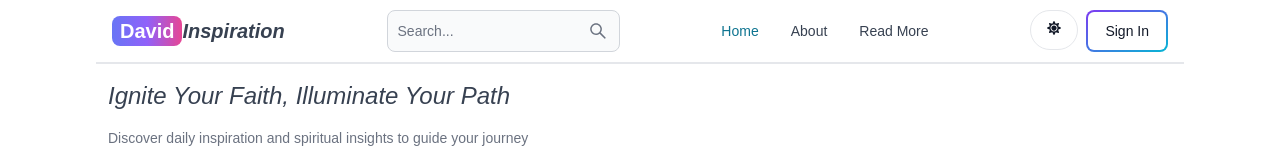
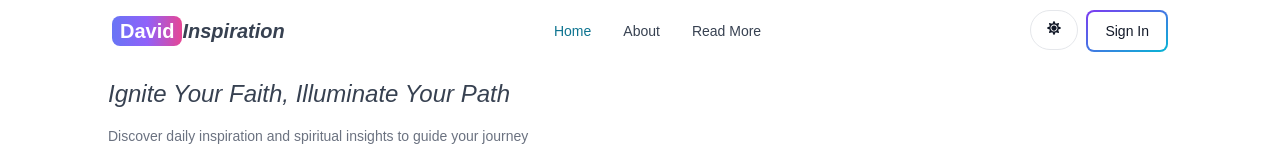
Before and after one commit to Mavine1/blog1, a React (Vite) app in the folder client/: page / in a window 1280 px wide. Shown: the top 160 px of the page. Built offline with nearby package versions, Linux system fonts and the light colour scheme; no server answers.

Commit message:
behind somewhere cell whistle writer

```diff
--- a/client/src/components/Header.jsx
+++ b/client/src/components/Header.jsx
@@ -1,6 +1,6 @@
-import { Avatar, Button, Dropdown, Navbar, TextInput } from 'flowbite-react';
-import { Link, useLocation, useNavigate } from 'react-router-dom';
-import { AiOutlineSearch } from 'react-icons/ai';
+import { Avatar, Button, Dropdown, Navbar, } from 'flowbite-react';
+import { Link, useLocation, } from 'react-router-dom';
+// import { AiOutlineSearch } from 'react-icons/ai';
 import { FaMoon, FaSun } from 'react-icons/fa';
 import { useSelector, useDispatch } from 'react-redux';
 import { toggleTheme } from '../redux/theme/themeSlice';
@@ -10,11 +10,10 @@ import { useEffect, useState } from 'react';
 export default function Header() {
   const path = useLocation().pathname;
   const location = useLocation();
-  const navigate = useNavigate();
   const dispatch = useDispatch();
   const { currentUser } = useSelector((state) => state.user);
   const { theme } = useSelector((state) => state.theme);
-  const [searchTerm, setSearchTerm] = useState('');
+  const [ setSearchTerm] = useState('');
 
   useEffect(() => {
     const urlParams = new URLSearchParams(location.search);
@@ -39,17 +38,8 @@ export default function Header() {
       console.log(error.message);
     }
   };
-
-  const handleSubmit = (e) => {
-    e.preventDefault();
-    const urlParams = new URLSearchParams(location.search);
-    urlParams.set('searchTerm', searchTerm);
-    const searchQuery = urlParams.toString();
-    navigate(`/search?${searchQuery}`);
-  };
-
   return (
-    <Navbar className='border-b-2'>
+    <Navbar>
       <Link
         to='/'
         className='self-center whitespace-nowrap text-sm sm:text-xl font-semibold dark:text-white'
@@ -59,19 +49,10 @@ export default function Header() {
         </span>
         <em>Inspiration</em>
       </Link>
-      <form onSubmit={handleSubmit}>
-        <TextInput
-          type='text'
-          placeholder='Search...'
-          rightIcon={AiOutlineSearch}
-          className='hidden lg:inline'
-          value={searchTerm}
-          onChange={(e) => setSearchTerm(e.target.value)}
-        />
-      </form>
-      <Button className='w-12 h-10 lg:hidden' color='gray' pill>
+
+      {/* <Button className='w-12 h-10 lg:hidden' color='gray' pill>
         <AiOutlineSearch />
-      </Button>
+      </Button> */}
       <div className='flex gap-2 md:order-2'>
         <Button
           className='w-12 h-10'
```
